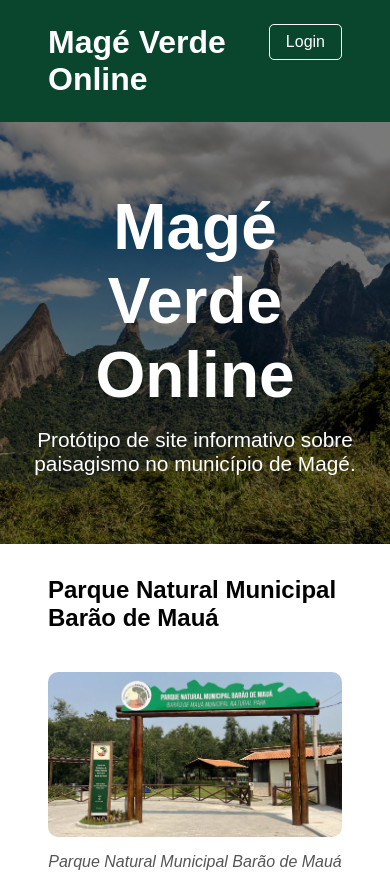
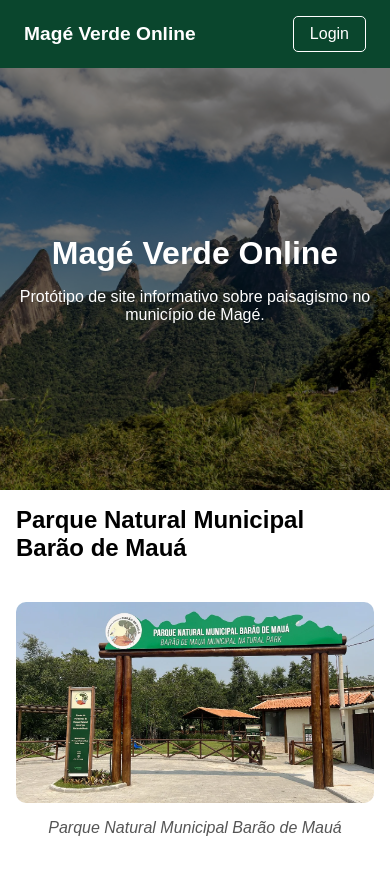
Before and after one commit to LuidiPiresHub/MVP-Front-End-Development, a plain HTML site: page index.html in a window 390 px wide. Shown: the top 874 px of the page. Drawn offline with Linux system fonts and the light colour scheme.

Commit message:
style: responsivo

```diff
--- a/css/index.css
+++ b/css/index.css
@@ -11,6 +11,7 @@
   padding: 1.5rem 3rem;
   display: flex;
   justify-content: space-between;
+  align-items: center;
 }
 
 .headerTitle {
@@ -121,3 +122,39 @@
 .li {
   margin-bottom: 0.5rem;
 }
+
+@media (width <= 768px) {
+  .headerTitle {
+    font-size: 1.5rem;
+  }
+
+  .bannerTitle {
+    font-size: 2.5rem;
+  }
+
+  .bannerText {
+    font-size: 1rem;
+  }
+}
+
+@media (width <= 425px) {
+  .header {
+    padding: 1rem 1.5rem;
+  }
+
+  .headerTitle {
+    font-size: 1.2rem;
+  }
+
+  .bannerWrapper {
+    padding: 1rem;
+  }
+
+  .bannerTitle {
+    font-size: 2rem;
+  }
+
+  .contentSection {
+    padding: 1rem;
+  }
+}
```
